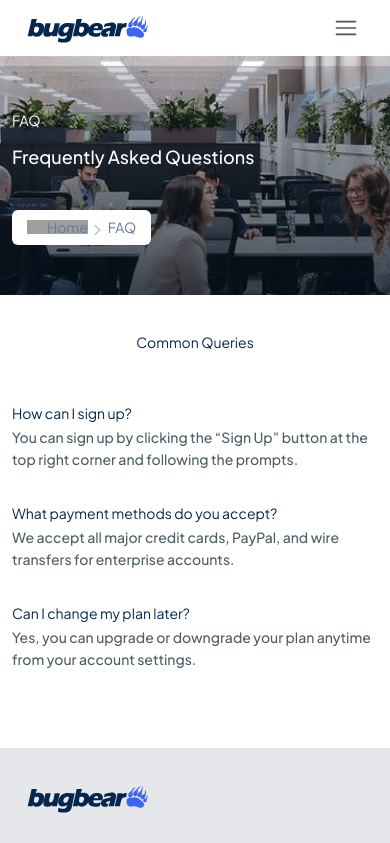
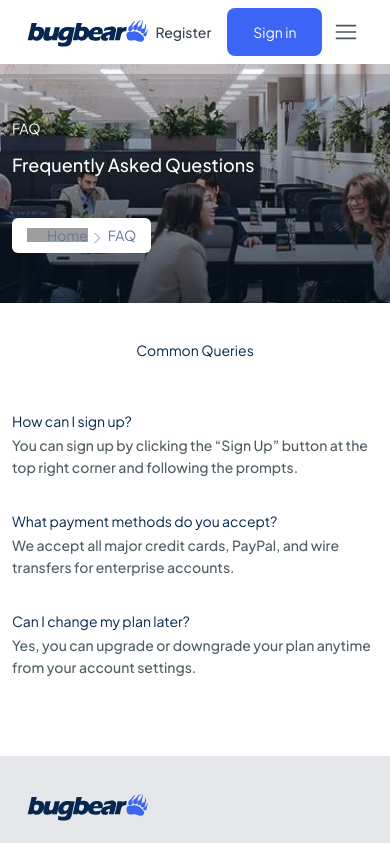
Before and after one commit to aekutetechnologies/bugbearfrontend, a Next.js app: page /faq in a window 390 px wide. Shown: the top 843 px of the page. Built offline with nearby package versions, Linux system fonts and the light colour scheme; grey boxes are pictures that could not be loaded; a web font is replaced by a local one.

Commit message:
Resolved Bugs raised by QA

```diff
--- a/components/Layout/Header2.js
+++ b/components/Layout/Header2.js
@@ -81,7 +81,7 @@ const Header2 = () => {
           </div>
 
           {/* Desktop Menu */}
-          <div className="hidden lg:block">
+          <div className="lg:block">
             <AuthButtons isMobile={false} />
           </div>
 
--- a/components/elements/AuthButtons.js
+++ b/components/elements/AuthButtons.js
@@ -194,7 +194,7 @@ const AuthButtons = ({ isMobile, closeMobileMenu }) => {
 
   return (
     <div className="flex items-center space-x-2 md:space-x-4">
-      <div className="hidden md:block">
+      <div className="md:block">
         <NavigationLinks isMobileView={false} />
       </div>
 
@@ -208,7 +208,7 @@ const AuthButtons = ({ isMobile, closeMobileMenu }) => {
             alt="Profile"
             className="w-8 h-8 md:w-10 md:h-10 rounded-full object-cover"
           />
-          <span className="hidden md:inline text-gray-700">
+          <span className="md:inline text-gray-700">
             Hi, {profileData?.first_name || "User"}
           </span>
           <FaChevronDown className="w-4 h-4 text-gray-500" />
@@ -216,7 +216,7 @@ const AuthButtons = ({ isMobile, closeMobileMenu }) => {
 
         {dropdownOpen && (
           <div className="absolute right-0 mt-2 w-48 bg-white rounded-lg shadow-lg py-1 z-50">
-            <div className="md:hidden px-4 py-2 border-b">
+            <div className="px-4 py-2 border-b">
               <NavigationLinks isMobileView={true} />
             </div>
             <button
```
